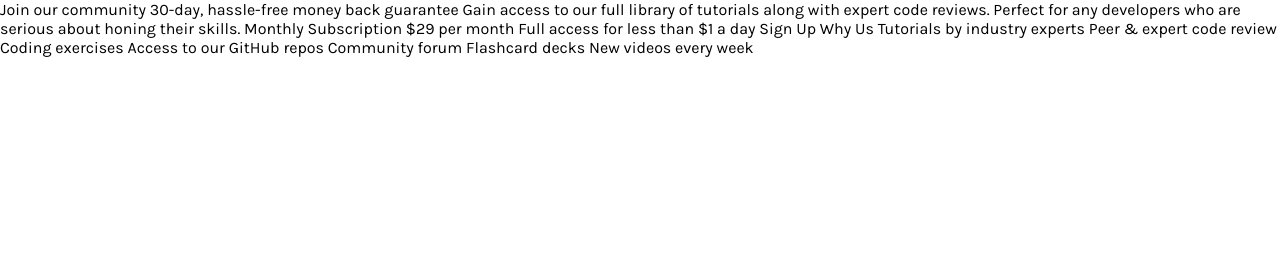
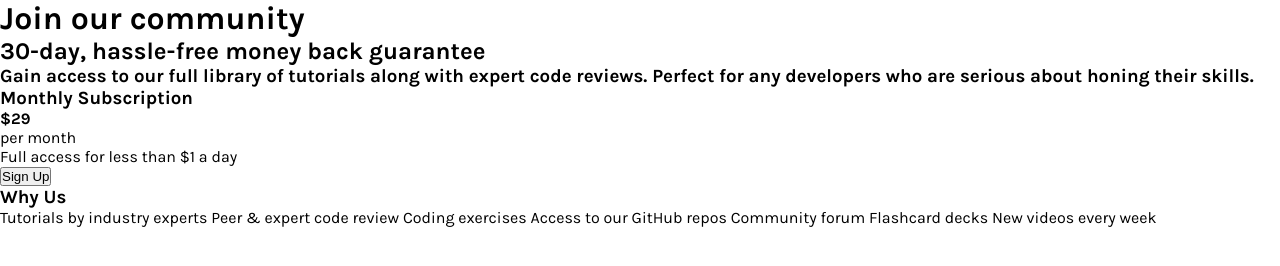
Before and after one commit to idkbit/SingePriceGrid, a plain HTML site: page index.html in a window 1280 px wide. Drawn offline with Linux system fonts and the light colour scheme.

Commit message:
added html skeleton

```diff
--- a/index.html
+++ b/index.html
@@ -12,31 +12,32 @@
 </head>
 
 <body>
-  Join our community
-
-  30-day, hassle-free money back guarantee
-
-  Gain access to our full library of tutorials along with expert code reviews.
-  Perfect for any developers who are serious about honing their skills.
-
-  Monthly Subscription
-
-  &dollar;29 per month
-
-  Full access for less than &dollar;1 a day
-
-  Sign Up
-
-  Why Us
-
-  Tutorials by industry experts
-  Peer &amp; expert code review
-  Coding exercises
-  Access to our GitHub repos
-  Community forum
-  Flashcard decks
-  New videos every week
-
+  <div class="wrapper">
+    <main class="content">
+      <div class="part white">
+        <h1 class="heading1">Join our community</h1>
+        <h2 class="heading2">30-day, hassle-free money back guarantee</h2>
+        <h3 class="heading3">Gain access to our full library of tutorials along with expert code reviews.
+          Perfect for any developers who are serious about honing their skills.</h3>
+      </div>
+      <div class="part cyan">
+        <h3>Monthly Subscription</h3>
+        <h4 class="price">&dollar;29</h4> <span class="opacity">per month</span>
+        <p class="text">Full access for less than &dollar;1 a day</p>
+        <button class="btn">Sign Up</button>
+      </div>
+      <div class="part ligh-cyan">
+        <h3>Why Us</h3>
+        <p class="about">Tutorials by industry experts
+          Peer &amp; expert code review
+          Coding exercises
+          Access to our GitHub repos
+          Community forum
+          Flashcard decks
+          New videos every week</p>
+      </div>
+    </main>
+  </div>
 </body>
 
 </html>
```
